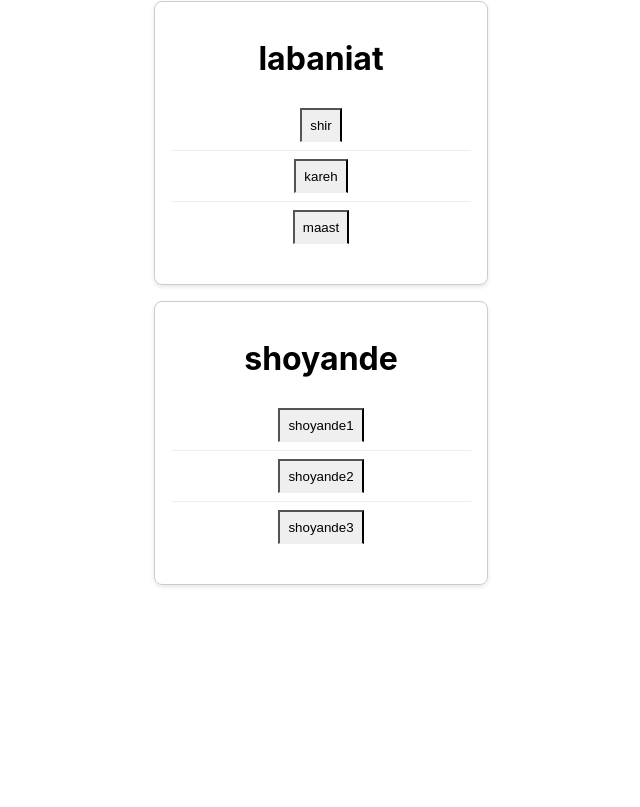
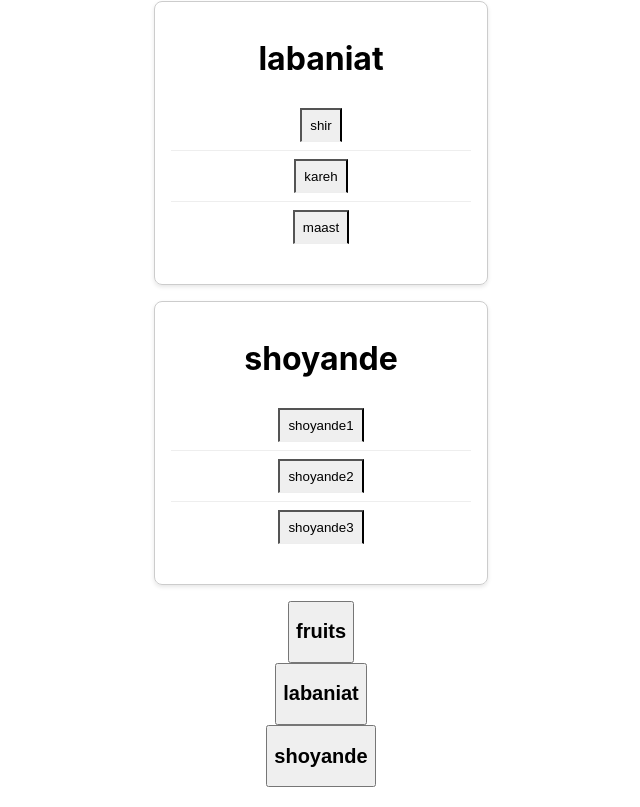
Before and after one commit to ilia1616/littlecodes, a React (Create React App) app in the folder React/frontend/: page / in a window 1280 px wide. Shown: the part 335-1142 px from the top of the page, without its empty margins (319-959 px from the left). Before the commit the page ends 956 px from the top, so only its background shows below. Built offline with nearby package versions, Linux system fonts and the light colour scheme.

Commit message:
fixed navigation and created categoryButton

```diff
--- a/React/frontend/src/components/cat-box.js
+++ b/React/frontend/src/components/cat-box.js
@@ -14,7 +14,7 @@ const CatBox = ({ catName }) => {
                     <ItemButton
                         key={item.id}
                         id={item.id}
-                        category={item.category}
+                        category={item.categorie}
                         name={item.name}
                     />
                 ))}
--- /dev/null
+++ b/React/frontend/src/components/categoryButton.js
@@ -0,0 +1,15 @@
+import React from 'react'
+import { useNavigate } from 'react-router-dom'
+
+export default function CategoryButton({categoryName}) {
+    const nav = useNavigate();
+  return (
+    <div>
+        <button onClick={() => nav(`/${categoryName}`)}>
+            <h2>
+                {categoryName}
+            </h2>
+        </button>
+    </div>
+  )
+}
--- a/React/frontend/src/pages/fruits/apple.jsx
+++ b/React/frontend/src/pages/fruits/apple.jsx
@@ -1,7 +1,9 @@
 import React from 'react'
+import { useNavigate } from 'react-router-dom'
 
 export default function Apple() {
+  const nav = useNavigate();
   return (
-    <div>Apple</div>
+    <div><button onClick={() => nav('/')}>Apple</button></div>
   )
 }
--- a/React/frontend/src/pages/fruits/banana.jsx
+++ b/React/frontend/src/pages/fruits/banana.jsx
@@ -1,7 +1,9 @@
 import React from 'react'
+import { useNavigate } from 'react-router-dom'
 
 export default function Banana() {
+  const nav = useNavigate();
   return (
-    <div>Banana</div>
+    <div><button onClick={() => nav('/')}>Banana</button></div>
   )
 }
--- a/React/frontend/src/pages/fruits/orange.jsx
+++ b/React/frontend/src/pages/fruits/orange.jsx
@@ -1,7 +1,11 @@
 import React from 'react'
+import { useNavigate } from 'react-router-dom'
 
 export default function Orange() {
+  const nav = useNavigate();
   return (
-    <div>Orange</div>
+    <div>
+      <button onClick={() => nav('/')}>Orange</button>
+    </div>
   )
 }
--- a/React/frontend/src/pages/home.jsx
+++ b/React/frontend/src/pages/home.jsx
@@ -1,5 +1,6 @@
 import React from 'react'
 import CatBox from '../components/cat-box';
+import CategoryButton from '../components/categoryButton';
 
 export default function Home() {
 
@@ -8,6 +9,9 @@ export default function Home() {
             <CatBox catName="fruits" />
             <CatBox catName="labaniat" />
             <CatBox catName="shoyande" />
+            <CategoryButton categoryName={"fruits"} />
+            <CategoryButton categoryName={"labaniat"} />
+            <CategoryButton categoryName={"shoyande"} />
         </div>
 );
 }
```
